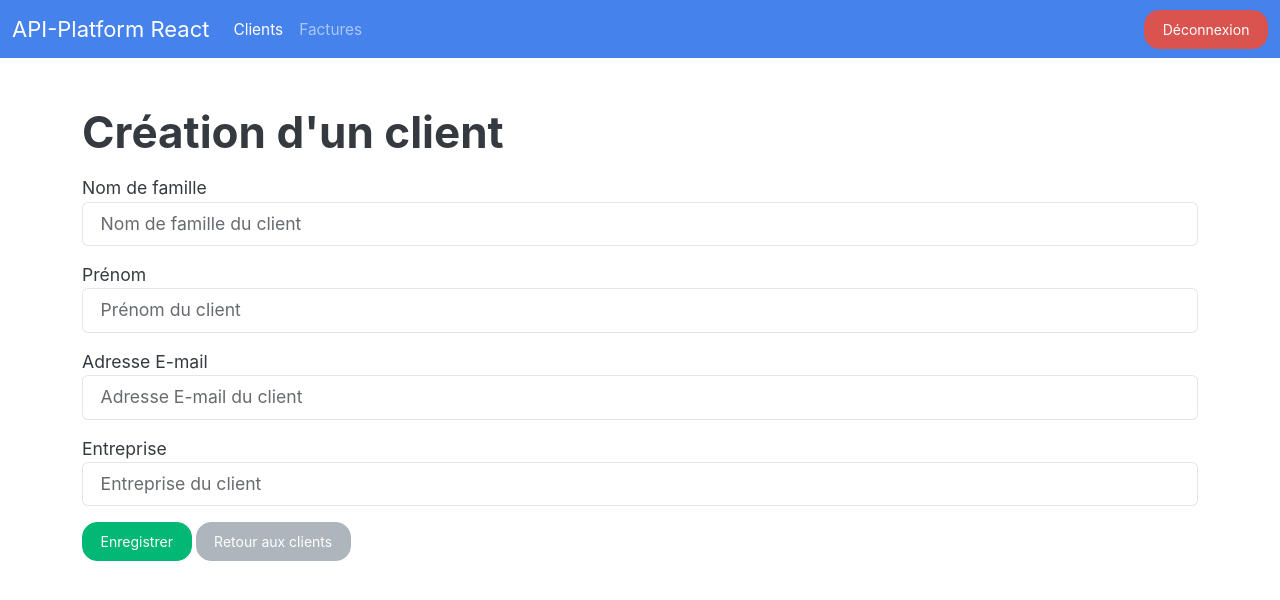
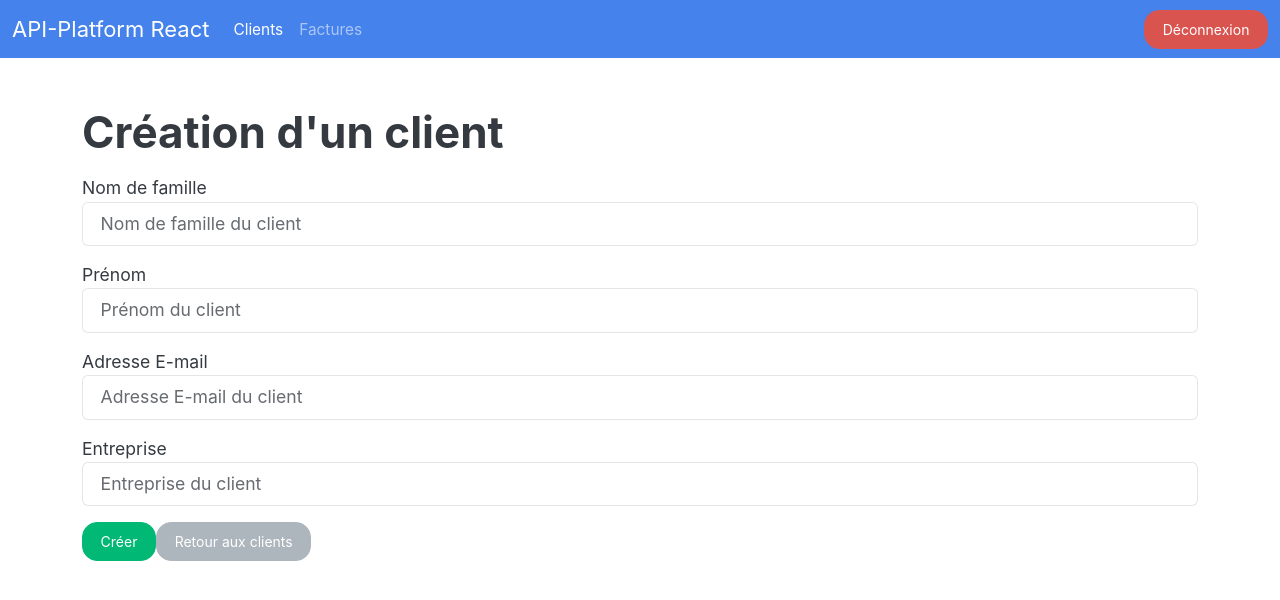
Before and after one commit to webepse/apireact2024, a React (Create React App) app: page /customers/new in a window 1280 px wide. Shown: the top 600 px of the page. Built offline with nearby package versions, Linux system fonts and the light colour scheme; sample sign-in values are in the browser's storage.

Commit message:
customer page create - update v2

```diff
--- a/src/pages/CustomerPage.jsx
+++ b/src/pages/CustomerPage.jsx
@@ -1,20 +1,20 @@
-import { useEffect, useState } from "react"
-import customersAPI from "../services/customersAPI"
-import { Link, useNavigate, useParams } from "react-router-dom"
-import Field from "../components/forms/Field"
+import {useEffect, useState} from 'react';
+import Field from '../components/forms/Field';
+import { Link, useNavigate, useParams } from 'react-router-dom';
+import customersAPI from '../services/customersAPI';
 
 const CustomerPage = (props) => {
-    let {id = "new"} = useParams()
+
+    var {id = "new"} = useParams()
     const navigate = useNavigate()
 
-    const [editing, setEditing] = useState(false) // pour savoir si on est en mode édition ou création
+    const [editing, setEditing] = useState(false) // pour savoir si on édite ou non
 
     const [customer, setCustomer] = useState({
         lastName: "",
         firstName: "",
         email: "",
-        company: "",
-        user: ""
+        company: ""
     })
 
     const [errors, setErrors] = useState({
@@ -24,16 +24,15 @@ const CustomerPage = (props) => {
         company: ""
     })
 
+      // récup le customer en question en fonction de l'id si on est en mode édition
       const fetchCustomer = async id => {
         try{
             const {firstName, lastName, email, company, user} = await customersAPI.find(id)
             console.log(user.id)
             setCustomer({firstName, lastName, email, company, user:"/api/users/"+user.id})
-        }catch(error)
-        {
+        }catch(error){
             // notif
-            // redirection
-            navigate('/customer', {replace:true})
+            navigate("/customers", {replace: true})
         }
     }
 
@@ -45,6 +44,32 @@ const CustomerPage = (props) => {
         }
     },[id])
 
+    const handleSubmit = async (event) => {
+        event.preventDefault()
+        //console.log(customer)
+        try{
+            // vérifier si on édite ou non
+            if(editing){
+                await customersAPI.update(id, customer)
+            }else{
+                await customersAPI.create(customer)
+                navigate("/customers", {replace: true})
+            }
+        }catch({response}){
+            // console.log(response)
+            const {violations} = response.data
+            //console.log(violations)
+            if(violations){
+                const apiErrors = {}
+                violations.forEach(({propertyPath, message})=>{
+                    apiErrors[propertyPath] = message
+                })
+                setErrors(apiErrors)
+            }
+        }
+
+    }
+
     const handleChange = (event) => {
         // const value = event.currentTarget.value
         // const name = event.currentTarget.name
@@ -52,13 +77,14 @@ const CustomerPage = (props) => {
         setCustomer({...customer, [name]:value})
     }
 
-    return ( <>
-        <h1>Création d'un client</h1>
-        <form>
+    return (
+        <>
+            {!editing ? <h1>Création d'un client</h1> : <h1>Modification d'un client</h1>}
+            <form onSubmit={handleSubmit}>
                 <Field
                     name="lastName"
                     label="Nom de famille"
-                placeholder="Nom de famille du client"
+                    placeholder='Nom de famille du client'
                     value={customer.lastName}
                     onChange={handleChange}
                     error={errors.lastName}
@@ -66,7 +92,7 @@ const CustomerPage = (props) => {
                 <Field
                     name="firstName"
                     label="Prénom"
-                placeholder="Prénom du client"
+                    placeholder='Prénom du client'
                     value={customer.firstName}
                     onChange={handleChange}
                     error={errors.firstName}
@@ -75,7 +101,7 @@ const CustomerPage = (props) => {
                     name="email"
                     type="email"
                     label="Adresse E-mail"
-                placeholder="Adresse E-mail du client"
+                    placeholder='Adresse E-mail du client'
                     value={customer.email}
                     onChange={handleChange}
                     error={errors.email}
@@ -83,17 +109,20 @@ const CustomerPage = (props) => {
                 <Field
                     name="company"
                     label="Entreprise"
-                placeholder="Entreprise du client"
+                    placeholder='Entreprise du client'
                     value={customer.company}
                     onChange={handleChange}
                     error={errors.company}
                 />
                 <div className="my-3">
-                <button type="submit" className="btn btn-success me-1">Enregistrer</button>
-                <Link to="/customers" className="btn btn-secondary">Retour aux clients</Link>
+                    {editing ? <button type="submit" className='btn btn-warning'>Modifier</button> : <button type="submit" className='btn btn-success'>Créer</button>}
+
+                    <Link to="/customers" className='btn btn-secondary'>Retour aux clients</Link>
                 </div>
+
             </form>
-    </> );
+        </>
+     );
 }
 
 export default CustomerPage;
--- a/src/pages/CustomersPage.jsx
+++ b/src/pages/CustomersPage.jsx
@@ -50,6 +50,22 @@ const CustomersPage = (props) => {
 
     const paginatedCustomers = Pagination.getData(filteredCustomers, currentPage, itemsPerPage)
 
+    const handleDelete = async (id) => {
+        // pessimiste
+        const originalCustomers = [...customers]
+
+        // optimiste
+        setCustomers(customers.filter(customer => customer.id !==id))
+
+        try{
+            await customersAPI.delete(id)
+        }catch(error)
+        {
+            setCustomers(originalCustomers)
+            // notif
+        }
+    }
+
     return (
         <>
             <div className="d-flex justify-content-between align-items-center">
@@ -92,11 +108,13 @@ const CustomersPage = (props) => {
                             </td>
                             <td>
                                 <Link className="btn btn-sm btn-warning m-1" to={`/customers/${customer.id}`}>Editer</Link>
-                                <button className="btn btn-sm btn-danger m-1">Supprimer</button>
+                                <button
+                                    className="btn btn-sm btn-danger m-1"
+                                    disabled={customer.invoices.length > 0}
+                                    onClick={() => handleDelete(customer.id)}>Supprimer</button>
                             </td>
                         </tr>
                     ))}
-
                 </tbody>
             </table>
             {
--- a/src/services/customersAPI.js
+++ b/src/services/customersAPI.js
@@ -1,21 +1,32 @@
 import Axios from 'axios'
+
+function findAll(){
+    return Axios.get("http://apicourse.myepse.be/api/customers/")
+                .then(response => response.data['hydra:member'])
+}
 
 function find(id){
     return Axios.get(`http://apicourse.myepse.be/api/customers/${id}`)
                 .then(response => response.data)
 }
 
-function findAll(){
-    return Axios.get("http://apicourse.myepse.be/api/customers")
-                .then(response => response.data['hydra:member'])
-}
-
 function deleteCustomer(id){
     return Axios.delete(`http://apicourse.myepse.be/api/customers/${id}`)
 }
 
+function updateCustomer(id, customer){
+    return Axios.put(`http://apicourse.myepse.be/api/customers/${id}`, customer)
+}
+
+function createCustomer(customer){
+    console.log(customer)
+    return Axios.post("http://apicourse.myepse.be/api/customers", customer)
+}
+
 export default {
+    findAll : findAll,
     find: find,
-    findAll : findAll,
-    delete: deleteCustomer
+    delete: deleteCustomer,
+    update: updateCustomer,
+    create: createCustomer
 }
```
Lines whose indentation alone changed are shown as unchanged.
